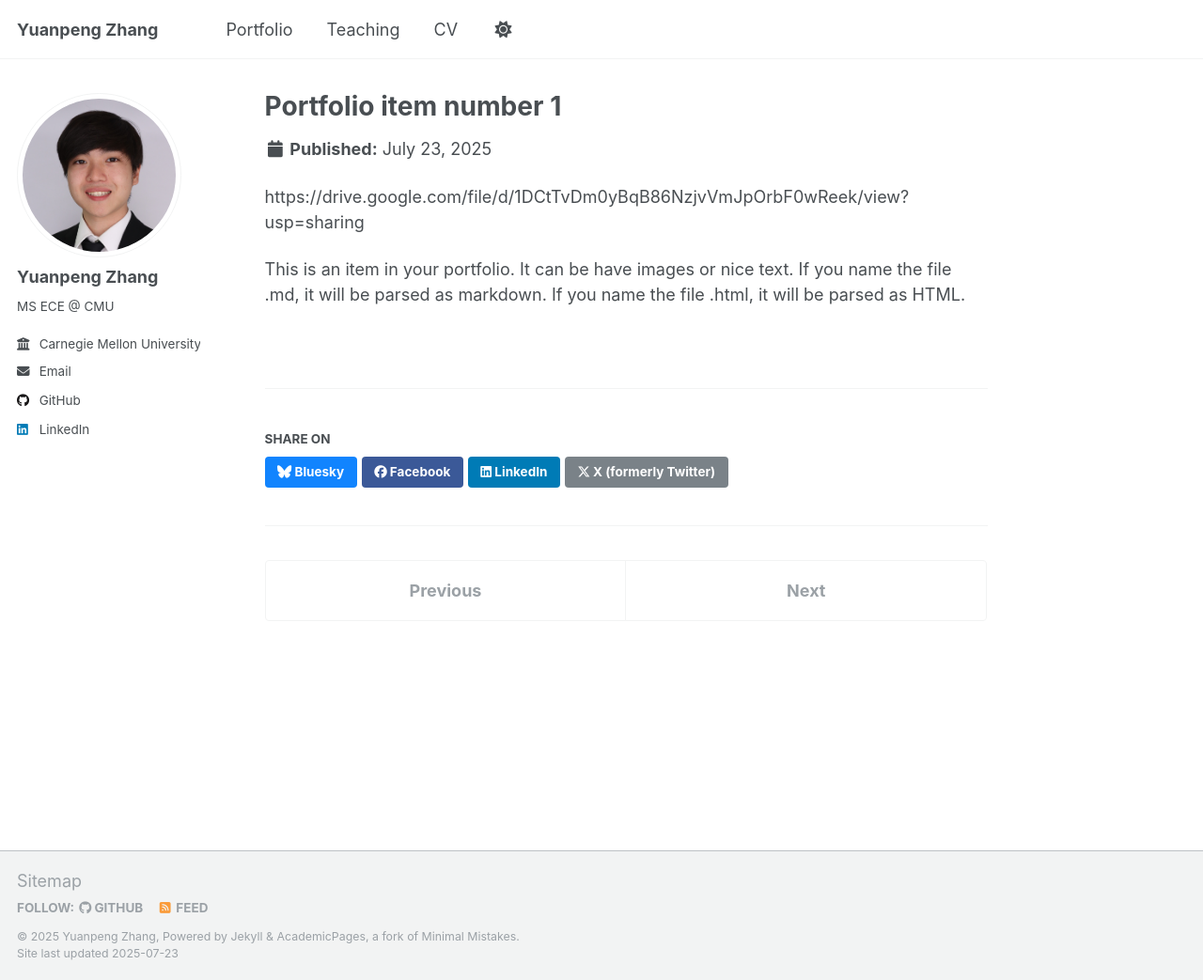
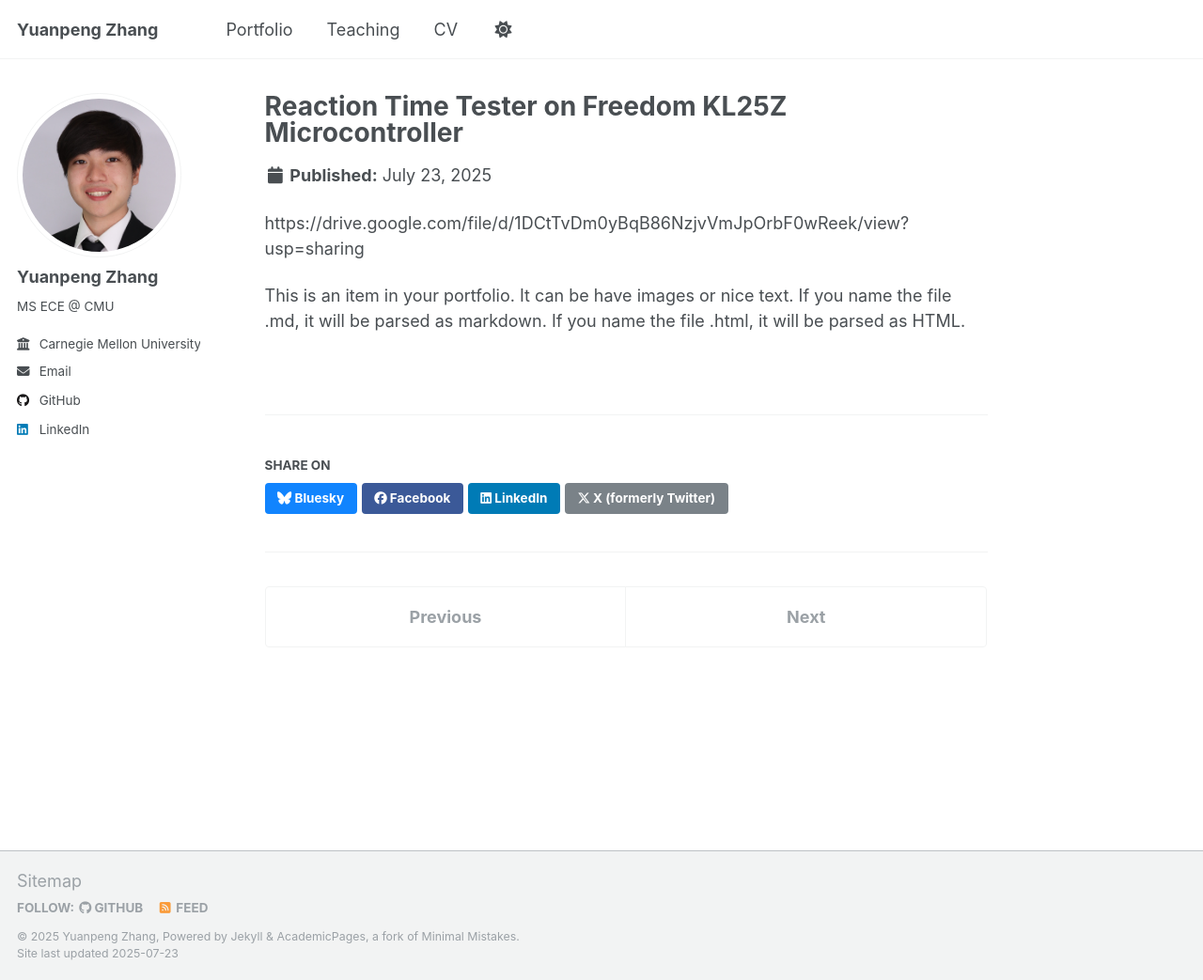
Before and after one commit to yuanpenguin/yuanpenguin.github.io, a Jekyll site: the page built from _portfolio/portfolio-1.md, in a window 1280 px wide and 1043 px high. Shown: the whole window at 94% size. Built offline with Jekyll 4.4.1, drawn with Linux system fonts in a browser that asks for light colours; a script that is not in the unit is left out.

Commit message:
Update portfolio-1.md

```diff
--- a/_portfolio/portfolio-1.md
+++ b/_portfolio/portfolio-1.md
@@ -1,6 +1,6 @@
 ---
-title: "Portfolio item number 1"
-excerpt: "Short description of portfolio item number 1 <br/>"
+title: "Reaction Time Tester on Freedom KL25Z Microcontroller"
+excerpt: "Embedded Systems Final Project, Binghamton University <br/>"
 collection: portfolio
 ---
 
```
